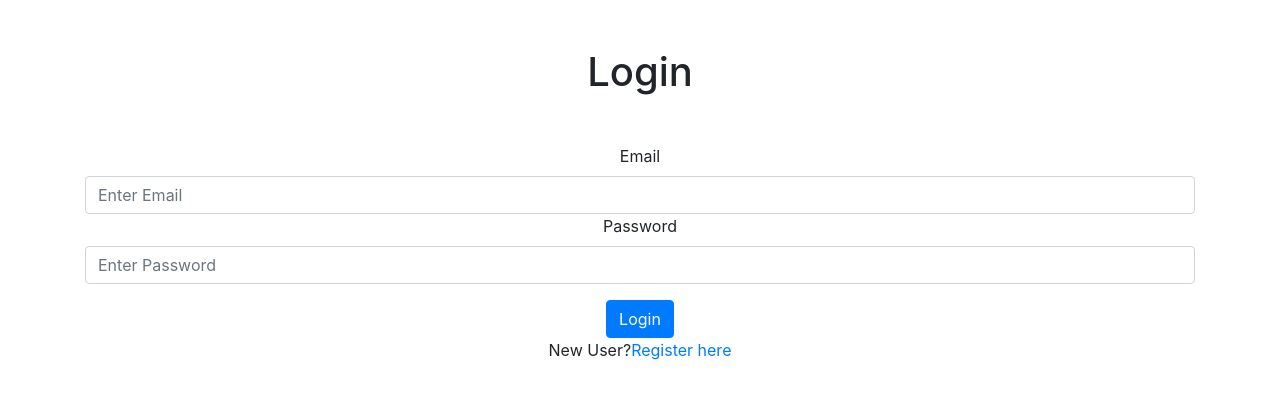
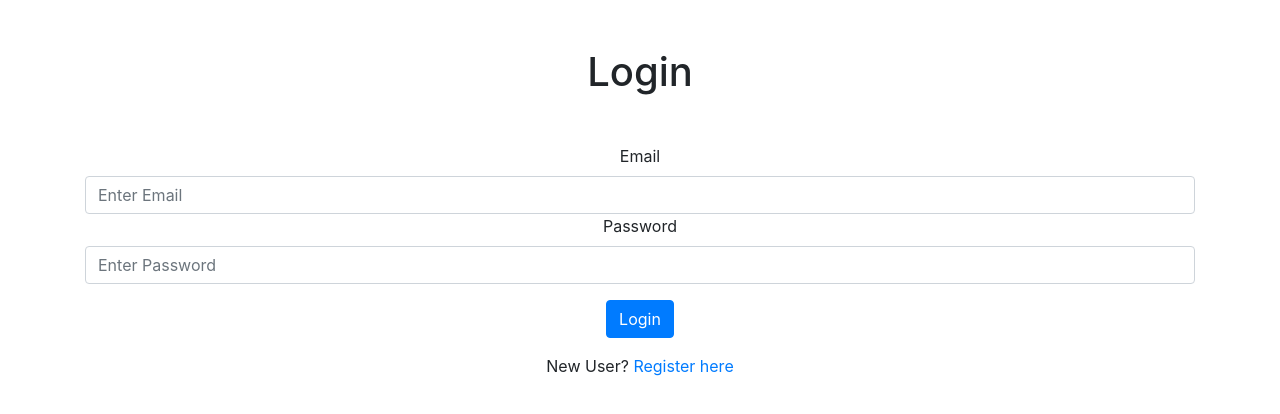
Before and after one commit to ameyapoteyofficial/Bed-and-Breakfast, a React (Create React App) app in the folder client/: page / in a window 1280 px wide. Shown: the top 414 px of the page. Built offline with nearby package versions, Linux system fonts and the light colour scheme.

Commit message:
minor code changes to login and register page

```diff
--- a/client/src/components/login.js
+++ b/client/src/components/login.js
@@ -80,7 +80,10 @@ class LoginPage extends Component{
                         />
                 <button type="submit" className="btn btn-primary mt-3">Login</button>
         </form>
-        <Footer url={Register} text="New User?" name="Register"/>
+        <div className= "mt-3">
+            <Footer url={Register} text="New User? " name="Register"/>
+        </div>
+
         </div>
     );
     }
--- a/client/src/components/register.js
+++ b/client/src/components/register.js
@@ -149,7 +149,8 @@ class RegisterPage extends Component {
                         />
                 <button type="submit" className="btn btn-primary mt-3">Register</button>
         </form>
-        <Footer url={Login} text="New User?" name="Login"/>
+        <div className= "mt-3">
+            <Footer url={Login}  text="Existing User? " name="Login"/></div>
         </div>
         );
     }
```
